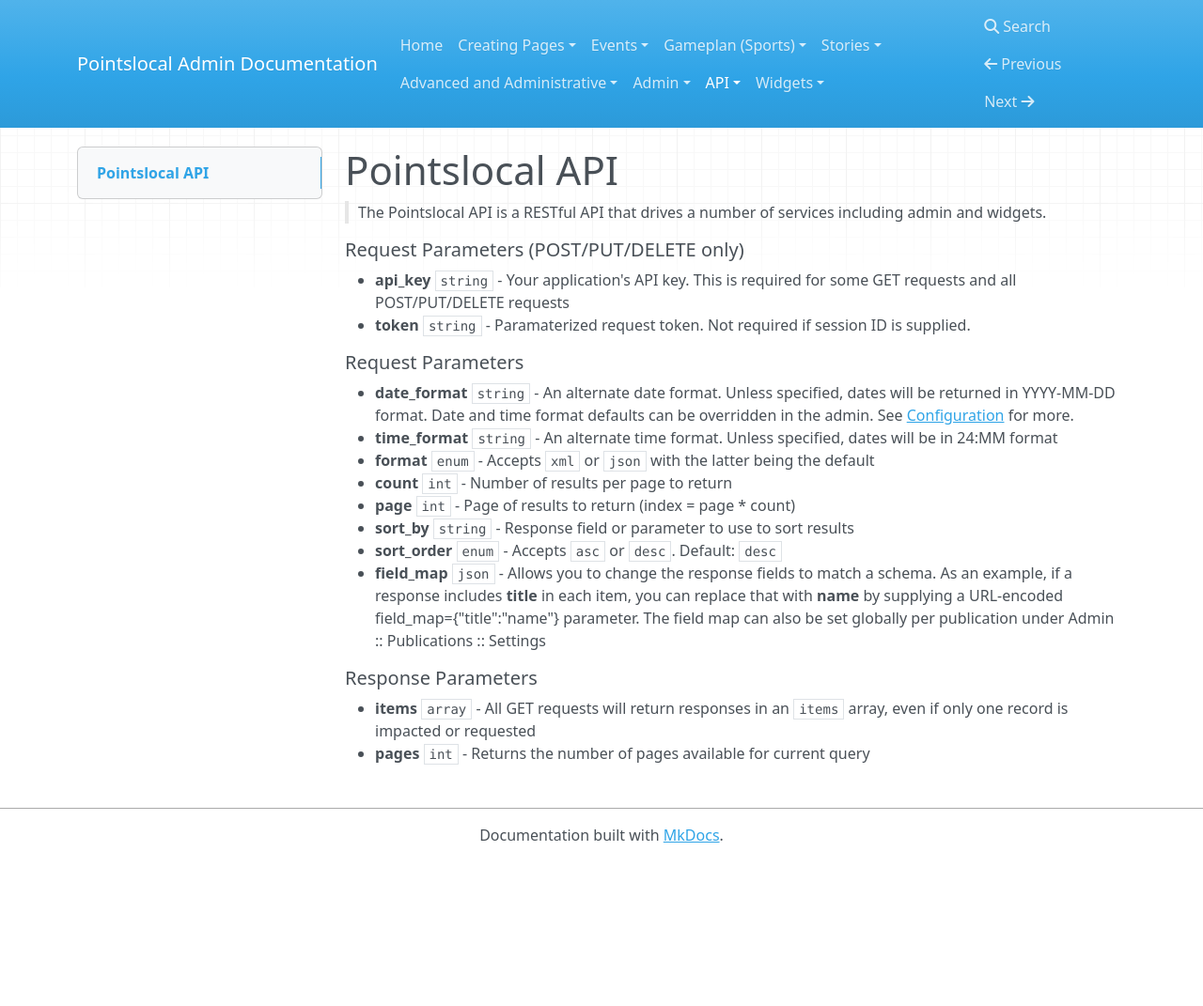
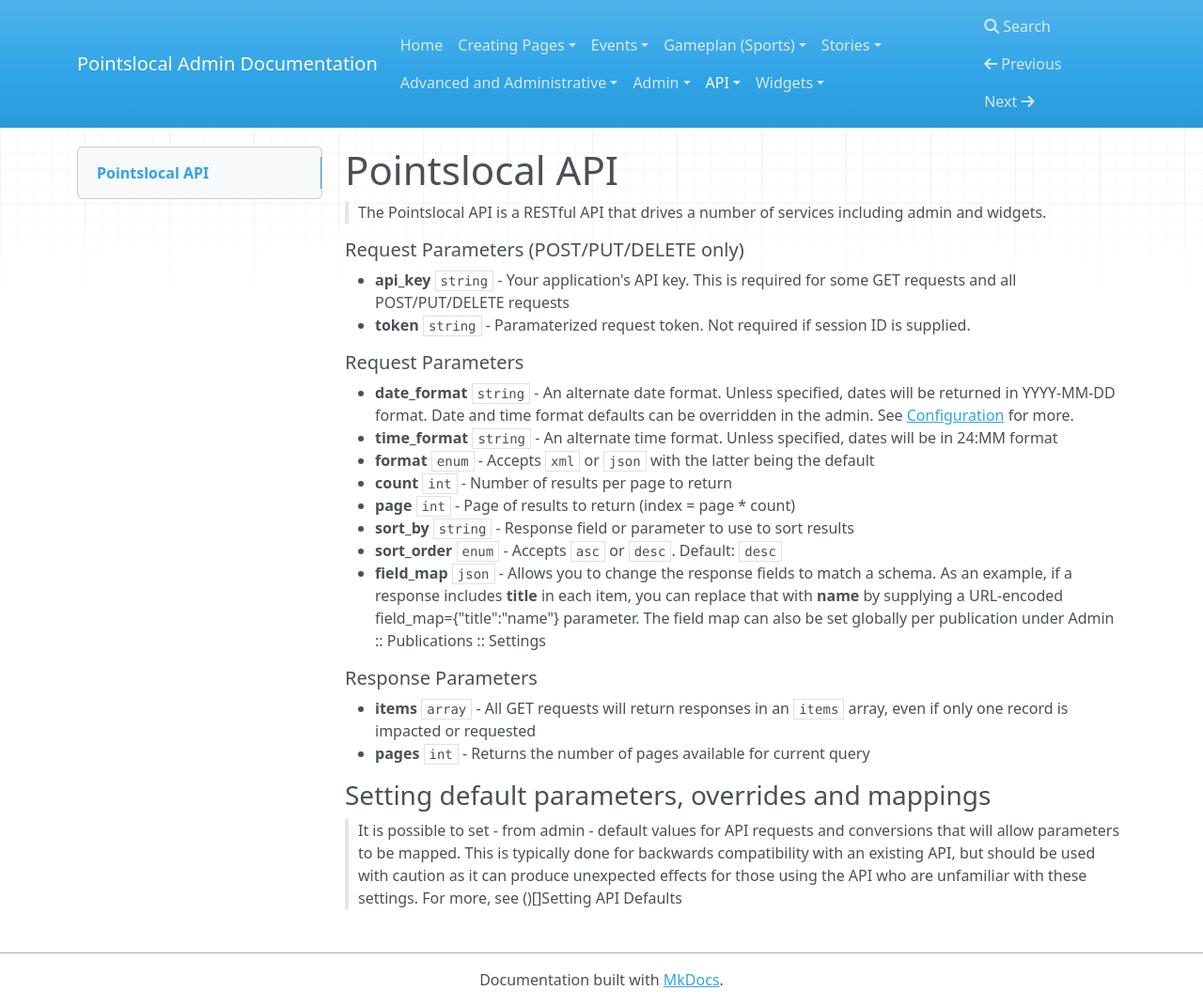
Before and after one commit to pointslocal/admin-docs, an MkDocs documentation site: the page built from docs/api.md, in a window 1280 px wide and 1071 px high. Shown: the whole window at 94% size. Built offline with MkDocs 1.6.1, drawn with Linux system fonts in a browser that asks for light colours; nearby versions of some CDN libraries; old or Windows-style settings are respelled for this version of MkDocs.

Commit message:
Adds Overrides

````diff
--- a/docs/api.md
+++ b/docs/api.md
@@ -19,3 +19,6 @@
 ##### Response Parameters
 - **items** ```array``` - All GET requests will return responses in an ```items``` array, even if only one record is impacted or requested
 - **pages** ```int``` - Returns the number of pages available for current query
+
+### Setting default parameters, overrides and mappings
+> It is possible to set - from admin - default values for API requests and conversions that will allow parameters to be mapped.  This is typically done for backwards compatibility with an existing API, but should be used with caution as it can produce unexpected effects for those using the API who are unfamiliar with these settings.  For more, see ()[]Setting API Defaults
````
